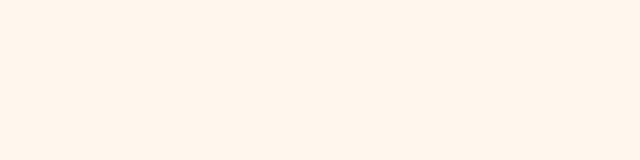
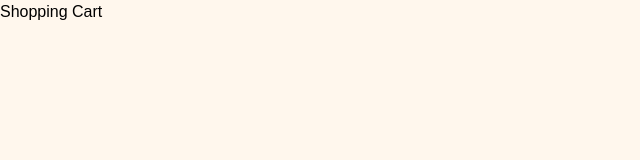
Before and after one commit to Snifade1399/Adhya, a React (Vite) app: page /cart in a window 1280 px wide. Before the commit this address had no page. Shown: the top 160 px of the page, without its empty margins (0-640 px from the left). Built offline with nearby package versions, Linux system fonts and the light colour scheme.

Commit message:
Added cart state and quantity state

```diff
--- a/src/App.jsx
+++ b/src/App.jsx
@@ -1,3 +1,5 @@
+import { Link } from "react-router-dom";
+import Cart from "./components/Cart";
 import { useState } from "react";
 import { Routes, Route } from "react-router-dom";
 import ProductCard from "./components/ProductCard";
@@ -25,6 +27,11 @@ function Home() {
         <h1 className="text-2xl font-bold">
           Aaradhya Pooja Store
         </h1>
+
+      <Link to="/cart" className="text-2xl font-bold">
+        Cart
+      </Link>
+
       </header>
 
       <div className="flex gap-3 px-6 py-6">
@@ -78,12 +85,63 @@ function Home() {
 }
 
 function App() {
-  return(
+  const [cart, setCart] = useState([]);
+
+  console.log(cart);
+
+  function addToCart(productId) {
+    const existingItem = cart.find(
+      (item) => item.productId === productId
+    );
+
+    if (!existingItem) {
+      setCart([
+        ...cart,
+        { productId: productId, quantity: 1 }
+      ]);
+    } else {
+      setCart(
+        cart.map((item) => {
+          if (item.productId === productId) {
+            return {
+              ...item,
+              quantity: item.quantity + 1,
+            };
+          }
+
+          return item;
+        })
+      );
+    }
+  }
+function increaseQuantity(productId) {
+  console.log("increaseQuantity called:", productId);
+  setCart(
+    cart.map((item) => {
+      if (item.productId === productId) {
+        return {
+          ...item,
+          quantity: item.quantity + 1,
+        };
+      }
+
+      return item;
+    })
+  );
+}
+  return (
     <Routes>
       <Route path="/" element={<Home />} />
-      <Route path="products/:id" element={<ProductPage />} />
+      <Route
+        path="/products/:id"
+        element={<ProductPage addToCart={addToCart} />}
+      />
+      <Route
+        path="/cart"
+        element={<Cart cart={cart} increaseQuantity={increaseQuantity} />}
+      />
     </Routes>
   );
+}
 
-}
 export default App;
--- /dev/null
+++ b/src/components/Cart.jsx
@@ -0,0 +1,42 @@
+import { products } from "../data/Products";
+
+function Cart({ cart, increaseQuantity }) {
+  const cartProducts = cart.map((item) => {
+    const product = products.find(
+      (product) => product.id === item.productId
+    );
+
+    return {
+      ...product,
+      quantity: item.quantity,
+    };
+  });
+
+  return (
+    <div>
+      <h1>Shopping Cart</h1>
+
+      {cartProducts.map((product) => (
+        <div key={product.id}>
+          <img
+            className="w-32 h-32 object-cover"
+            src={product.image}
+            alt={product.name}
+          />
+
+          <h2>{product.name}</h2>
+
+          <p>₹{product.price}</p>
+
+          <p>Quantity: {product.quantity}</p>
+
+          <button onClick={() => increaseQuantity(product.id)}>
+            +
+          </button>
+        </div>
+      ))}
+    </div>
+  );
+}
+
+export default Cart;
--- a/src/components/ProductPage.jsx
+++ b/src/components/ProductPage.jsx
@@ -1,6 +1,6 @@
 import { products } from "../data/Products";
 import { useParams } from "react-router-dom";
-function ProductPage() {
+function ProductPage({addToCart}) {
 
   const { id } = useParams();
 
@@ -13,6 +13,9 @@ function ProductPage() {
       <h1>{product.name}</h1>
       <p>{product.price}</p>
       <img src={product.image} alt={product.name} />
+      <button onClick={() => addToCart(product.id)}>
+        Add to Cart
+      </button>
     </div>
   );
 }
```
